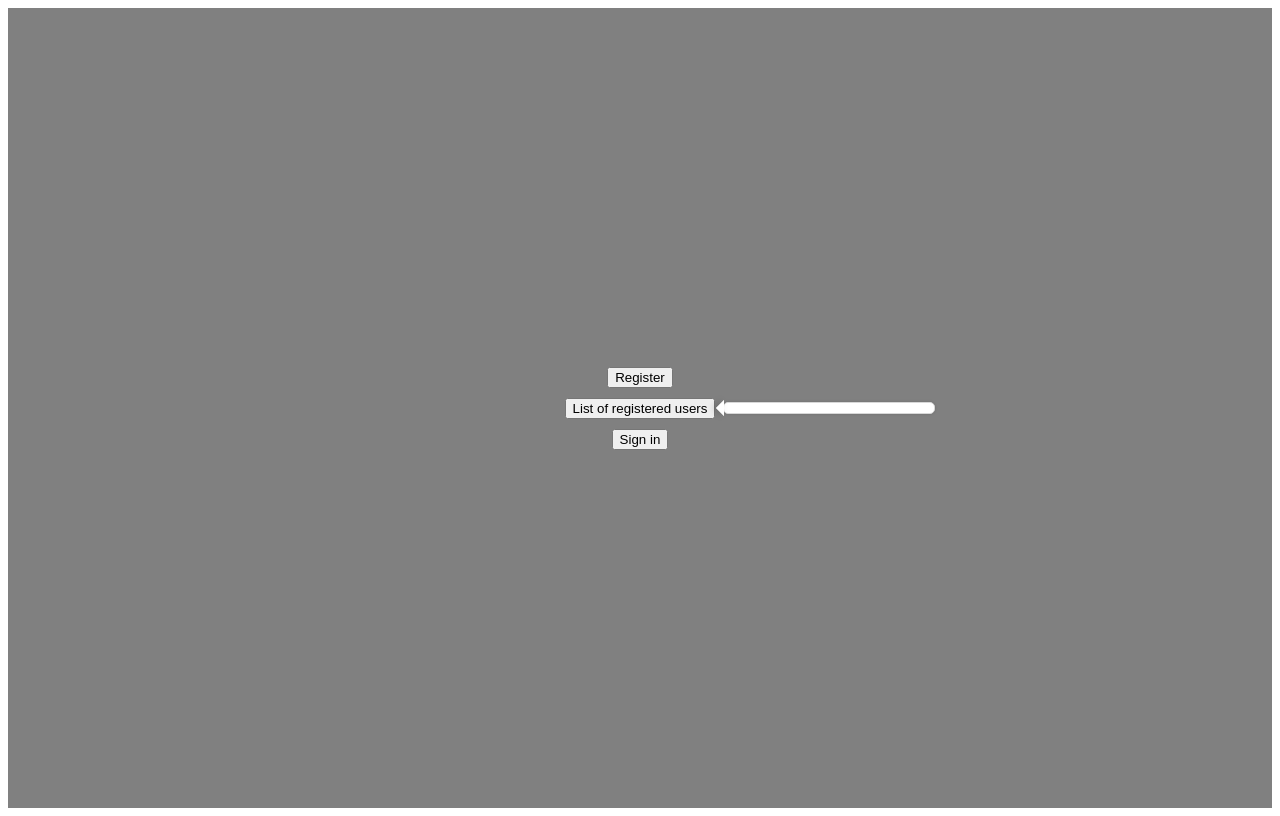
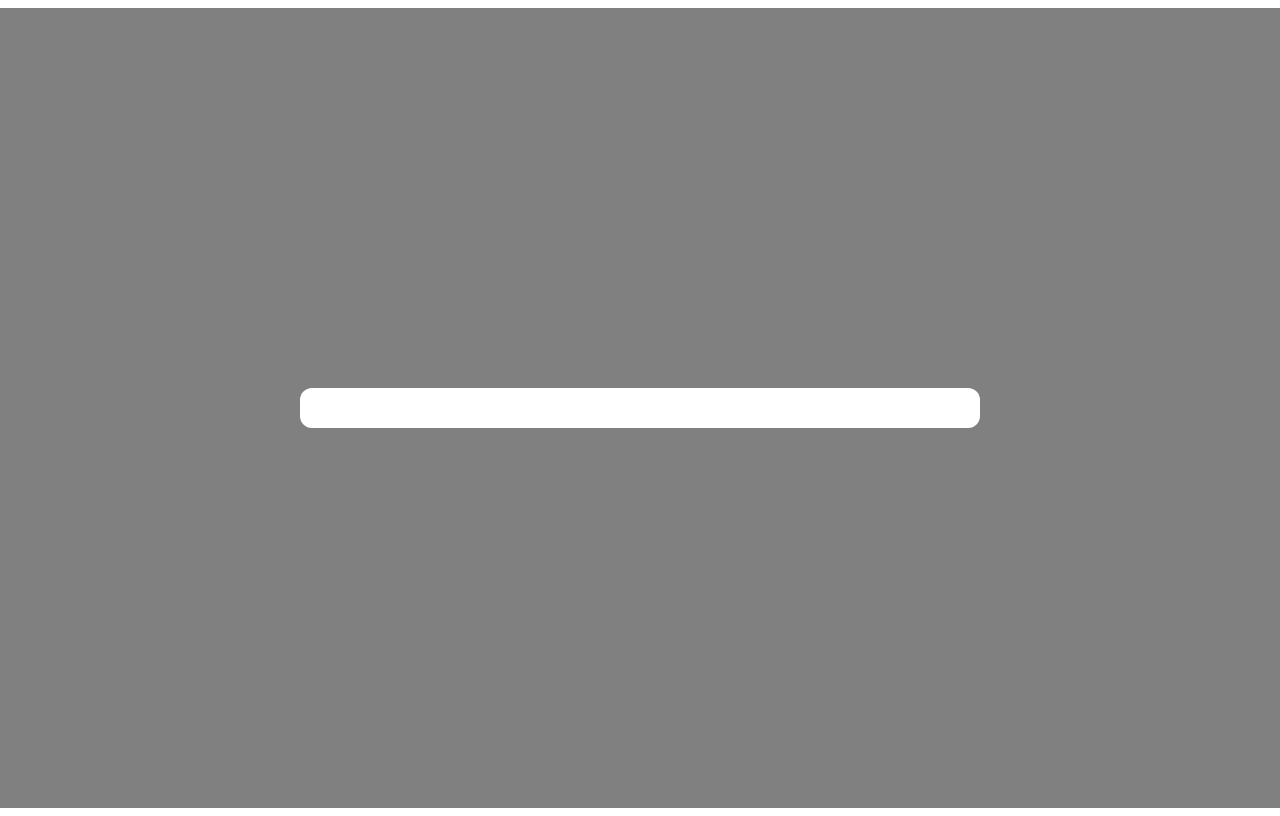
Before and after one commit to arri1/nefu-backend-2023-autumn, a React (Create React App) app in the folder InnokentievLukovtsev/test-front/: page / in a window 1280 px wide. Both pictures are taken after a click on the button "List of registered users". Built offline with nearby package versions, Linux system fonts and the light colour scheme.

Commit message:
added modal window

```diff
--- a/InnokentievLukovtsev/test-front/package.json
+++ b/InnokentievLukovtsev/test-front/package.json
@@ -11,7 +11,6 @@
     "react-bootstrap": "^2.7.2",
     "react-dom": "^18.2.0",
     "react-scripts": "5.0.1",
-    "reactjs-popup": "^2.0.5",
     "web-vitals": "^2.1.4"
   },
   "scripts": {
--- a/InnokentievLukovtsev/test-front/src/App.js
+++ b/InnokentievLukovtsev/test-front/src/App.js
@@ -1,7 +1,7 @@
 import { useQuery, gql, useMutation } from "@apollo/client";
 import React, { useState } from "react";
-import Popup from "reactjs-popup";
-import "reactjs-popup/dist/index.css";
+import Modal from "./modal/Modal";
+import "./styles.css";
 
 const FIND_MANY_USER = gql`
   query FindManyUser {
@@ -26,18 +26,16 @@ const App = () => {
   const [password, setPassword] = useState("");
   const [name, setName] = useState("");
 
+  const [RegActive, setRegActive] = useState(false);
+  const [ListActive, setListActive] = useState(false);
+  const [SignActive, setSignActive] = useState(false);
+
   const { loading, error, data, refetch } = useQuery(FIND_MANY_USER);
-  const [
-    createUser,
-    {
-      data: dataCreateUser,
-      loading: loadingCreateUser,
-      error: errorCreateUser
-    }
-  ] = useMutation(CREATE_ONE_USER);
+  const [createUser, {
+    data: dataCreateUser, loading: loadingCreateUser, error: errorCreateUser
+  }] = useMutation(CREATE_ONE_USER);
   console.log(data);
-  return (
-    <div
+  return (<div
     style={{
       display: "flex",
       alignItems: "center",
@@ -45,11 +43,16 @@ const App = () => {
       width: "100%",
       flexDirection: "column",
       height: "100vh",
-        background: "grey"
+      background: "white"
     }}
   >
-      <Popup trigger={<button className="button"> Register </button>} position="right center">
-        <div>
+
+    <button className={"open-btn"} style={{ marginTop: 10 }} onClick={() => setRegActive(true)}> Registration</button>
+
+    <Modal active={RegActive} setActive={setRegActive}>
+      <div style={{
+        display: "flex", alignItems: "center", justifyContent: "center", flexDirection: "column", background: "grey"
+      }}>
         <input placeholder={"Email"} style={{ marginTop: 10 }} value={email}
                onChange={(e) => setEmail(e.target.value)} />
         <input placeholder={"Name"} value={name} onChange={e => setName(e.target.value)} style={{ marginTop: 10 }} />
@@ -59,14 +62,12 @@ const App = () => {
                style={{ marginTop: 10 }}
         />
         <button
-            style={{ marginTop: 10, width: 100, height: 30 }}
+          style={{ marginTop: 10, width: 100, height: 30, marginBottom: 10 }}
           onClick={() => {
             createUser({
               variables: {
                 data: {
-                    email,
-                    name,
-                    password
+                  email, name, password
                 }
               }
             })
@@ -82,21 +83,40 @@ const App = () => {
         >Send
         </button>
       </div>
-      </Popup>
+    </Modal>
 
-      <Popup trigger={<button style={{marginTop: 10}}> List of registered users </button>} position="right center">
-        <div>
-          {!loading &&
-            data?.findManyUser?.map((item) => {
-              return <div key={item.id}>{item.email}</div>;
+    <button className={"open-btn"} style={{ marginTop: 10 }} onClick={() => setListActive(true)}> List of registered users </button>
+
+    <Modal active={ListActive} setActive={setListActive}>
+      <div style={{
+        display: "flex", alignItems: "center", justifyContent: "center", flexDirection: "column", background: "grey"
+      }}>
+        {!loading && data?.findManyUser?.map((item) => {
+          return <div style={{
+            marginTop: 10, marginBottom: 10
+          }}
+                      key={item.id}>{item.email}</div>;
         })}
       </div>
-      </Popup>
+    </Modal>
 
-      <button style={{ marginTop: 10 }}>Sign in</button>
+    <button className={"open-btn"} style={{ marginTop: 10 }} onClick={() => setSignActive(true)}>Sign in</button>
 
+    <Modal active={SignActive} setActive={setSignActive}>
+      <div style={{
+        display: "flex", alignItems: "center", justifyContent: "center", flexDirection: "column", background: "grey"
+      }}>
+        <input placeholder={"Email"} style={{ marginTop: 10 }} value={email}
+               onChange={(e) => setEmail(e.target.value)} />
+        <input placeholder={"Password"} type={"password"}
+               value={password}
+               onChange={(e) => setPassword(e.target.value)}
+               style={{ marginTop: 10 }}
+        />
+        <button style={{ marginTop: 10, marginBottom: 10 }}>Send</button>
       </div>
-  );
+    </Modal>
+  </div>);
 };
 
 export default App;
--- /dev/null
+++ b/InnokentievLukovtsev/test-front/src/modal/Modal.js
@@ -0,0 +1,14 @@
+import React from "react";
+import "./modal.css";
+
+const Modal = ({ active, setActive, children }) => {
+  return (
+    <div className={active ? "modal active" : "modal"} onClick={() => setActive(false)}>
+      <div className={active ? "modal__content active" : "modal__content"} onClick={(e => e.stopPropagation())}>
+        {children}
+      </div>
+    </div>
+  );
+};
+
+export default Modal;
--- /dev/null
+++ b/InnokentievLukovtsev/test-front/src/modal/modal.css
@@ -0,0 +1,30 @@
+.modal {
+    height: 100vh;
+    width: 100vw;
+    background-color: grey;
+    position: fixed;
+    display: flex;
+    align-items: center;
+    justify-content: center;
+    opacity: 0;
+    transition: 0.5s;
+    pointer-events: none;
+}
+
+.modal.active {
+    opacity: 1;
+    pointer-events: all;
+}
+
+.modal__content {
+    padding: 20px;
+    border-radius: 12px;
+    background-color: white;
+    transform: scale(0.5);
+    transition: 0.4s all;
+    width: 50vw;
+}
+
+.modal__content.active {
+    transform: scale(1);
+}
--- /dev/null
+++ b/InnokentievLukovtsev/test-front/src/styles.css
@@ -0,0 +1,17 @@
+.popupdiv {
+    display: flex;
+    alignItems: center;
+    justifyContent: center;
+    flexDirection: column;
+    background: grey
+}
+
+.maindiv {
+    display: flex;
+    alignItems: center;
+    justifyContent: center;
+    width: 100%;
+    flexDirection: column;
+    height: 100vh;
+    background: grey;
+}
```
Lines whose indentation alone changed are shown as unchanged.
